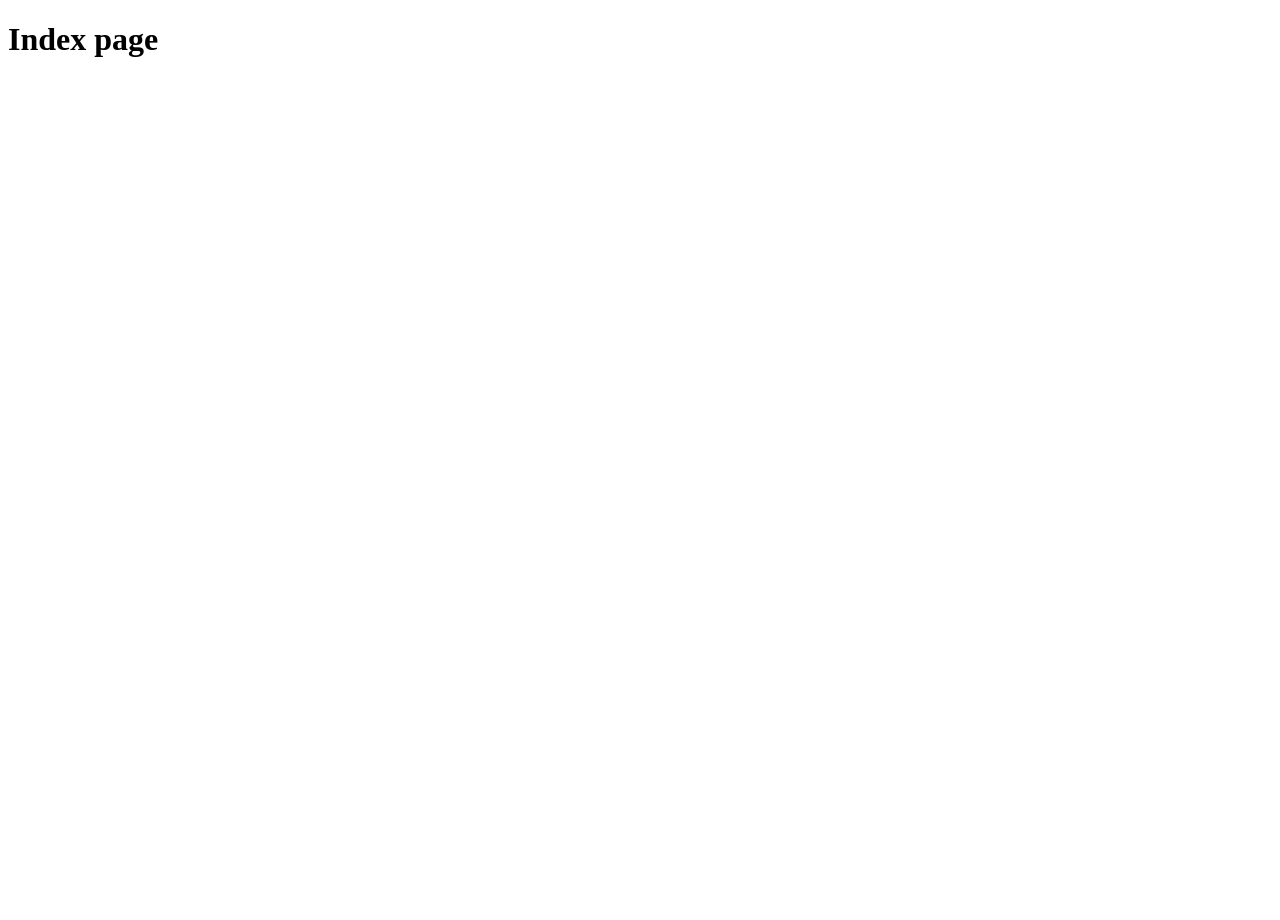
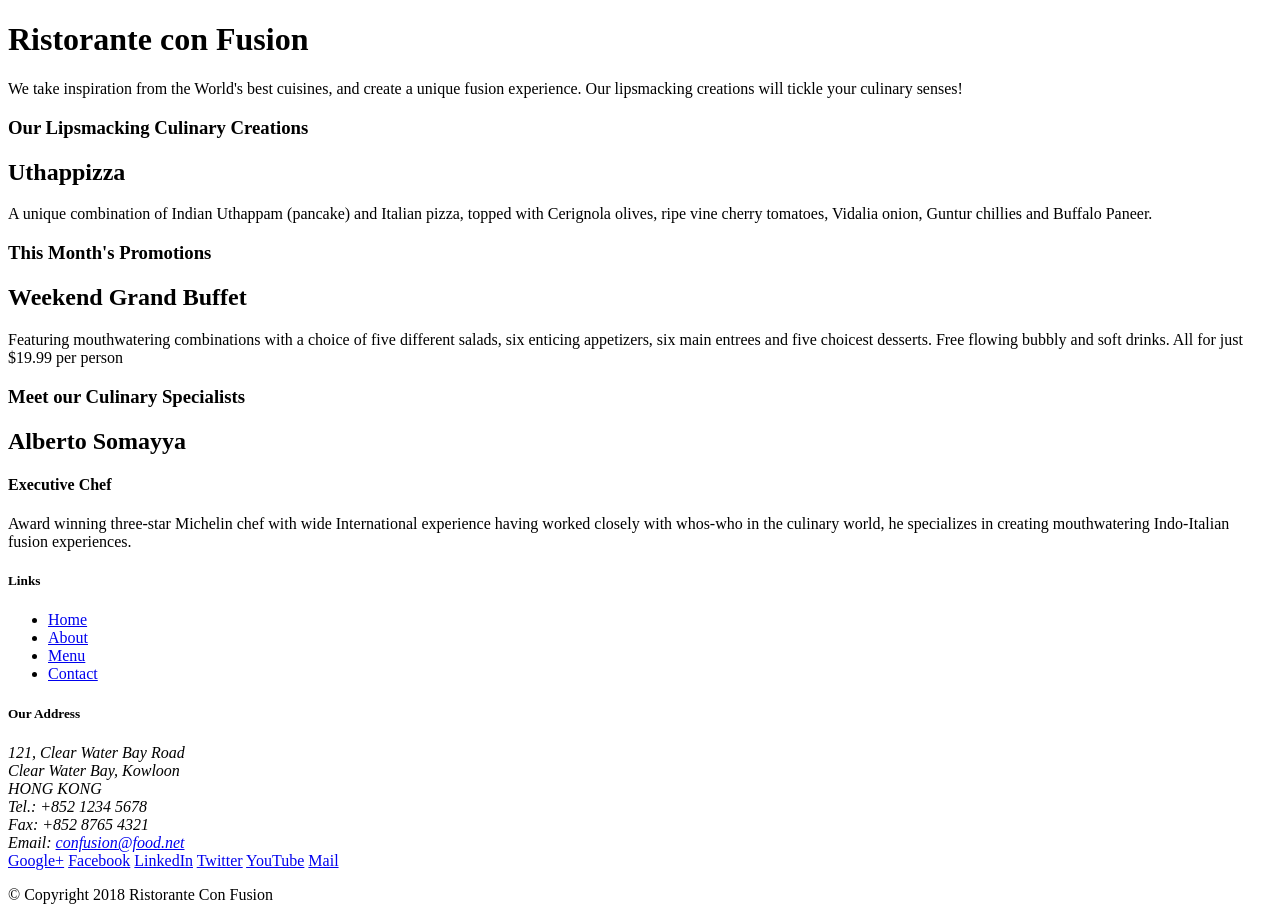
Before and after one commit to yusera-at-git/frontend-web-UIs-and-Frameorks-COURSERA, a website: page index.html in a window 1280 px wide. Before the commit the page ends 800 px from the top, so only its background shows below. Drawn offline with Linux system fonts and the light colour scheme.

Commit message:
second commit -(added content to index.html from course file)

```diff
--- a/index.html
+++ b/index.html
@@ -1,8 +1,101 @@
 <!DOCTYPE html>
-<html>
-    <body>
-        <h1>
-            Index page
-        </h1>
-    </body>
+<html lang="en">
+
+<head>
+    <title>Ristorante Con Fusion</title>
+</head>
+
+<body>
+
+    <header>
+        <div>
+            <div>
+                <div>
+                    <h1>Ristorante con Fusion</h1>
+                    <p>We take inspiration from the World's best cuisines, and create a unique fusion experience. Our lipsmacking creations will tickle your culinary senses!</p>
+                </div>
+                <div>
+                </div>
+            </div>
+        </div>
+    </header>
+
+    <div>
+        <div>
+            <div>
+                <h3>Our Lipsmacking Culinary Creations</h3>
+            </div>
+            <div>
+                <h2>Uthappizza</h2>
+                <p>A unique combination of Indian Uthappam (pancake) and Italian pizza, topped with Cerignola olives, ripe vine cherry tomatoes, Vidalia onion, Guntur chillies and Buffalo Paneer.</p>
+            </div>
+        </div>
+
+
+        <div>
+            <div>
+                <h3>This Month's Promotions</h3>
+            </div>
+            <div>
+                <h2>Weekend Grand Buffet</h2>
+                <p>Featuring mouthwatering combinations with a choice of five different salads, six enticing appetizers, six main entrees and five choicest desserts. Free flowing bubbly and soft drinks. All for just $19.99 per person </p>
+            </div>
+        </div>
+
+        <div>
+            <div>
+                <h3>Meet our Culinary Specialists</h3>
+            </div>
+            <div>
+                <h2>Alberto Somayya</h2>
+                <h4>Executive Chef</h4>
+                <p>Award winning three-star Michelin chef with wide International experience having worked closely with whos-who in the culinary world, he specializes in creating mouthwatering Indo-Italian fusion experiences. </p>
+            </div>
+        </div>
+    </div>
+
+    <footer>
+        <div>
+            <div>
+                <div>
+                    <h5>Links</h5>
+                    <ul>
+                        <li><a href="#">Home</a></li>
+                        <li><a href="#">About</a></li>
+                        <li><a href="#">Menu</a></li>
+                        <li><a href="#">Contact</a></li>
+                    </ul>
+                </div>
+                <div>
+                    <h5>Our Address</h5>
+                    <address>
+		              121, Clear Water Bay Road<br>
+		              Clear Water Bay, Kowloon<br>
+		              HONG KONG<br>
+		              Tel.: +852 1234 5678<br>
+		              Fax: +852 8765 4321<br>
+		              Email: <a href="mailto:confusion@food.net">confusion@food.net</a>
+		           </address>
+                </div>
+                <div>
+                    <div>
+                        <a href="http://google.com/+">Google+</a>
+                        <a href="http://www.facebook.com/profile.php?id=">Facebook</a>
+                        <a href="http://www.linkedin.com/in/">LinkedIn</a>
+                        <a href="http://twitter.com/">Twitter</a>
+                        <a href="http://youtube.com/">YouTube</a>
+                        <a href="mailto:">Mail</a>
+                    </div>
+                </div>
+           </div>
+           <div>
+                <div>
+                    <p>© Copyright 2018 Ristorante Con Fusion</p>
+                </div>
+           </div>
+        </div>
+    </footer>
+
+</body>
+
 </html>
```
